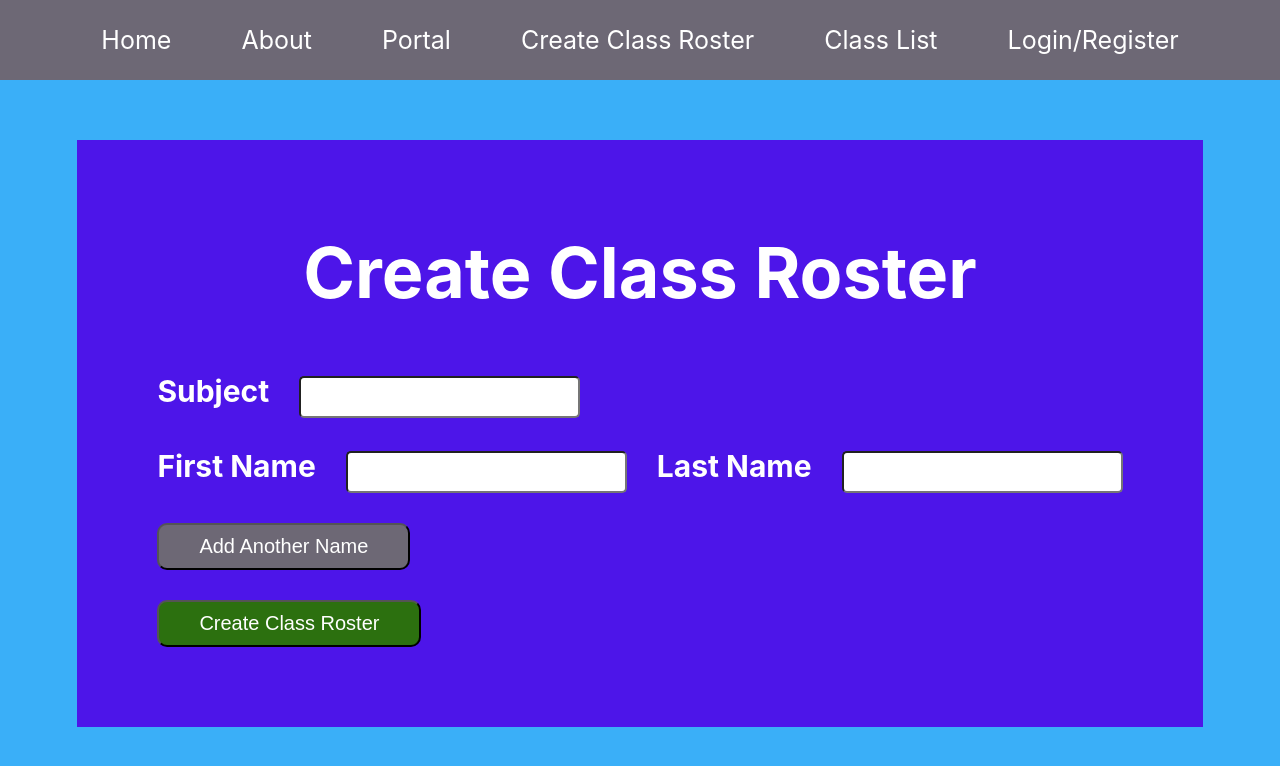
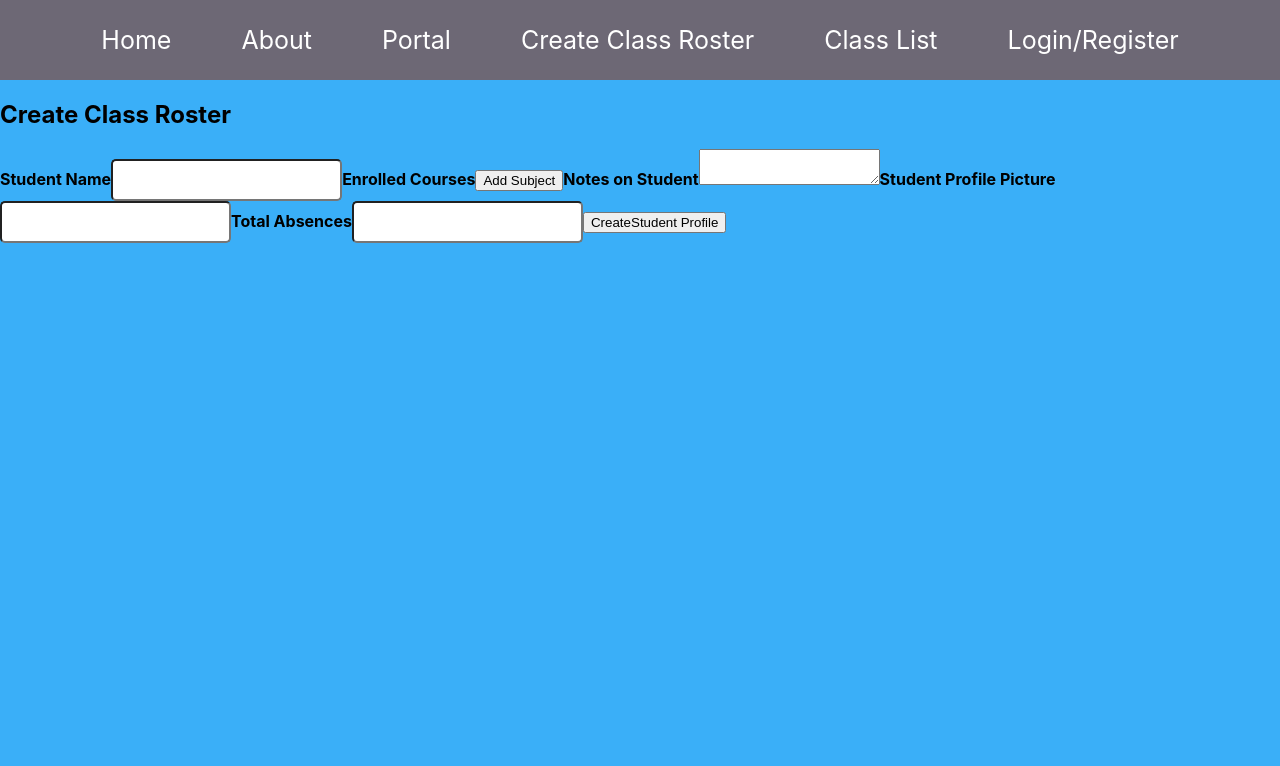
Before and after one commit to catmig1992/attendence--app, a React (Create React App) app in the folder client/: page /create-class in a window 1280 px wide. Shown: the top 766 px of the page. Built offline with nearby package versions, Linux system fonts and the light colour scheme.

Commit message:
updated front-end: create-class & back-end: roster schema

```diff
--- a/client/src/pages/about.jsx
+++ b/client/src/pages/about.jsx
@@ -1,8 +1,7 @@
 export const About = () => {
   return (
     <div>
-
-      <h1 class="about">About This App</h1>
+      <h1 className="about">About This App</h1>
       <img
         src="/image/school.jpg"
         alt="school"
@@ -13,7 +12,6 @@ export const About = () => {
 
       <h1 className="about">About This App</h1>
       <h2 className="tagline">
-
         This is an attendance application that will record class attendance for
         Educators to keep record of class.
       </h2>
--- a/client/src/pages/class-list.jsx
+++ b/client/src/pages/class-list.jsx
@@ -11,7 +11,7 @@ export const ClassList = () => {
   useEffect(() => {
     const fetchRoster = async () => {
       try {
-        const response = await axios.get("http://localhost:3001/roster");
+        const response = await axios.get("http://localhost:3001/create-class");
         setRoster(response.data);
       } catch (err) {
         console.log(err);
@@ -21,7 +21,7 @@ export const ClassList = () => {
     const fetchSavedRoster = async () => {
       try {
         const response = await axios.get(
-          `http://localhost:3001/roster/savedCreateClass/ids/${userID}`
+          `http://localhost:3001/create-class/savedCreateClass/ids/${userID}`
         );
         setSavedRoster(response.data.savedRoster);
       } catch (err) {
@@ -35,7 +35,7 @@ export const ClassList = () => {
 
   const saveRoster = async (rosterID) => {
     try {
-      const response = await axios.put("http://localhost:3001/roster", {
+      const response = await axios.put("http://localhost:3001/create-class", {
         rosterID,
         userID,
       });
--- a/client/src/pages/create-class.jsx
+++ b/client/src/pages/create-class.jsx
@@ -11,9 +11,11 @@ export const CreateClass = () => {
   const userID = useGetUserID();
 
   const [roster, setRoster] = useState({
-    Subject: "",
-    FirstName: "",
-    LastName: "",
+    studentName: "",
+    courses: [],
+    notesOnStudent: "",
+    studentPhoto: "",
+    absences: 0,
     userOwner: userID,
   }); //state that keeps track of roster we are creating
   //put on initial structure of how object will look
@@ -25,15 +27,15 @@ export const CreateClass = () => {
     setRoster({ ...roster, [name]: value });
   };
 
-  const handleFirstNameChange = (event, idx) => {
+  const handleCourseChange = (event, idx) => {
     const { value } = event.target;
-    const FirstName = roster.FirstName;
-    FirstName[idx] = value;
-    setRoster({ ...roster, FirstName });
+    const courses = roster.courses;
+    courses[idx] = value;
+    setRoster({ ...roster, courses });
   };
 
-  const addFirstName = () => {
-    setRoster({ ...roster, FirstName: [...roster.FirstName, ""] }); //setting roster object to be the same as it was before but whatever is after the comma is what id going to change in the object
+  const addCourse = () => {
+    setRoster({ ...roster, courses: [...roster.courses, ""] }); //setting courses object to be the same as it was before but whatever is after the comma is what id going to change in the object
   };
 
   const onSubmit = async (event) => {
@@ -48,57 +50,46 @@ export const CreateClass = () => {
   };
 
   return (
-    <div className="create-roster">
-      <h2 class="title-roster">Create Class Roster</h2>
+    <div className="create-class">
+      <h2>Create Class Roster</h2>
       <form onSubmit={onSubmit}>
-        <p><label htmlFor="subject" class="subject-create">Subject</label>
-        <input
-          type="text"
-          id="subject"
-          name="subject"
-          class="subject-input"
-          onChange={handleChange}
-        /></p>
-
-        <p><label htmlFor="FirstName" class="create-fn">First Name</label>
-        <input
-          id="FirstName"
-          name="FirstName"
-          class="first-input"
-          onChange={handleChange}
-        ></input>
-
-<label htmlFor="LastName" class="create-ln">Last Name</label>
-        <input
-          id="LastName"
-          name="LastName"
-          class="last-input"
-          onChange={handleChange}
-        ></input>
-        </p>
-
-<p>
-        <button onClick={addFirstName} type="button" class="aan-create-class">
-          Add Another Name
-        </button>
-
-        </p>
-
-        {/* {roster.FirstName.map((FirstName, idx) => (
+        <label htmlFor="studentName">Student Name</label>
+        <input type="text" id="name" name="name" onChange={handleChange} />
+        <label htmlFor="enrolledSubjects">Enrolled Courses</label>
+        {/* //adding course and index of that course */}
+        {roster.courses.map((course, idx) => (
           <input
             key={idx}
             type="text"
-            name="FirstName"
-            value={FirstName}
-            onChange={(event) => handleFirstNameChange(event, idx)}
+            name="courses"
+            value={course}
+            onChange={(event) => handleCourseChange(event, idx)}
           />
-        ))} */}
-
-
-
-        <div>
-          <button type="submit" class="create-class-submit">Create Class Roster</button>
-        </div>
+        ))}
+        <button onClick={addCourse} type="button">
+          Add Subject{" "}
+        </button>
+        <label htmlFor="notesOnStudent">Notes on Student</label>
+        <textarea
+          id="notesOnStudent"
+          name="notesOnStudent"
+          onChange={handleChange}
+        ></textarea>
+        <label htmlFor="studentPhoto">Student Profile Picture</label>
+        <input
+          type="text"
+          id="studentPhoto"
+          name="studentPhoto"
+          onChange={handleChange}
+        />
+        <label htmlFor="absences">Total Absences</label>
+        <input
+          type="number"
+          id="absences"
+          name="absences"
+          onChange={handleChange}
+        />
+        <button type="submit">CreateStudent Profile</button>
       </form>
     </div>
   );
```
Also changed, not shown: client/src/App.css (+39 -43 lines), 2 other files (tests, documents, lock files or other folders).
